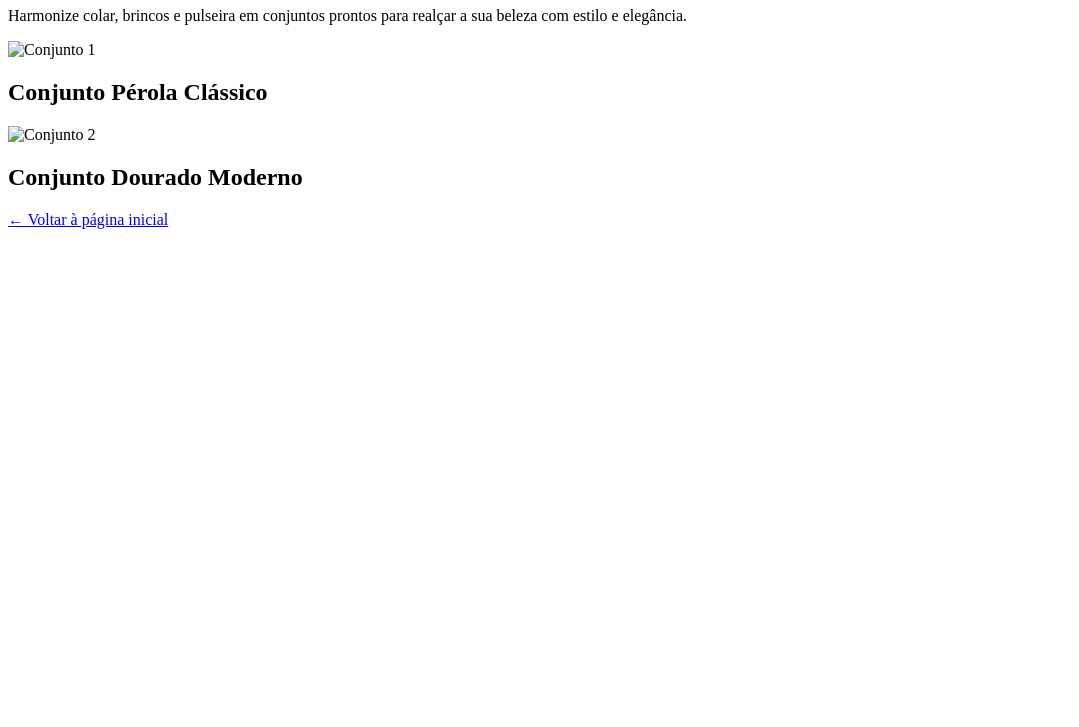
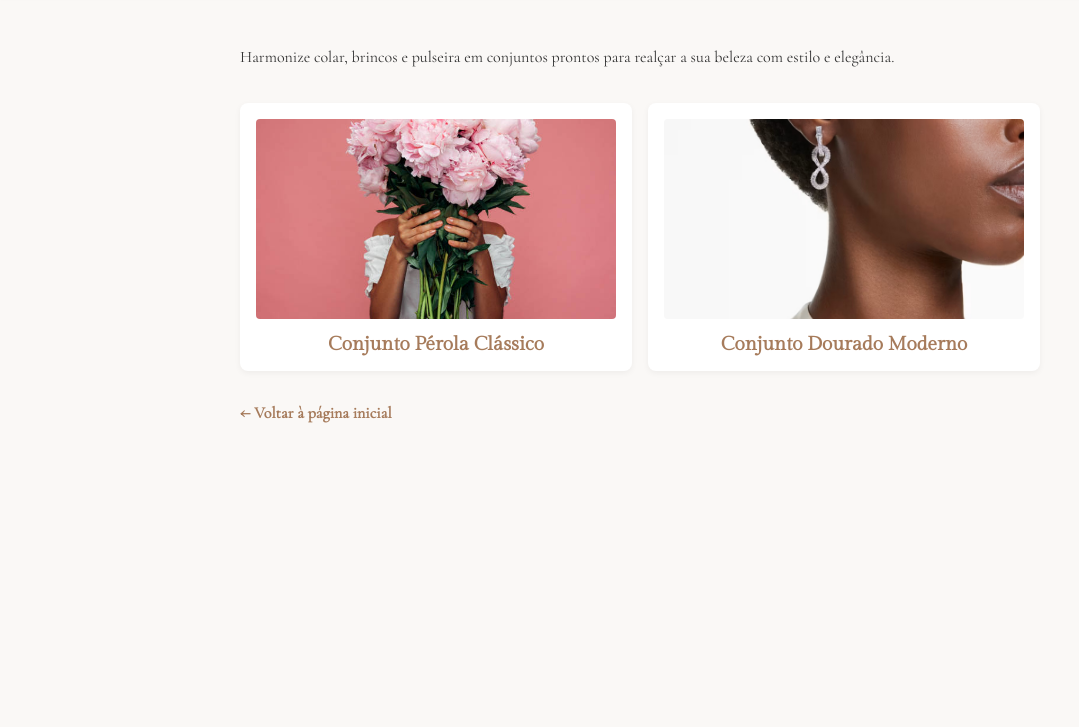
Before and after one commit to Edmilson-Junior/Elegancia-Feminina, a plain HTML site: page conjuntos.html in a window 1280 px wide. Shown: the part 73-800 px from the top of the page, without its empty margins (0-1079 px from the left). Drawn offline with nearby package versions, Linux system fonts and the light colour scheme.

Commit message:
comit
comit

```diff
--- a/conjuntos.html
+++ b/conjuntos.html
@@ -4,6 +4,7 @@
   <meta charset="UTF-8"><meta name="viewport" content="width=device-width,initial-scale=1">
   <title>Conjuntos – Essência Dourada</title>
   <link href="https://fonts.googleapis.com/css2?family=Gilda+Display&family=Cormorant+Garamond&display=swap" rel="stylesheet">
+  <link rel="stylesheet" href="geral.css">
     <link rel="shortcut icon" href="Logo.png" type="image/x-icon">
 </head>
 <body>
@@ -13,10 +14,10 @@
 
     <div class="produtos">
       <div class="card">
-        <img src="conjunto1.jpg" alt="Conjunto 1"><h2>Conjunto Pérola Clássico</h2>
+        <img src="novidade1.jpg" alt="Conjunto 1"><h2>Conjunto Pérola Clássico</h2>
       </div>
       <div class="card">
-        <img src="conjunto2.jpg" alt="Conjunto 2"><h2>Conjunto Dourado Moderno</h2>
+        <img src="brincos1.jpg" alt="Conjunto 2"><h2>Conjunto Dourado Moderno</h2>
       </div>
     </div>
 
```
